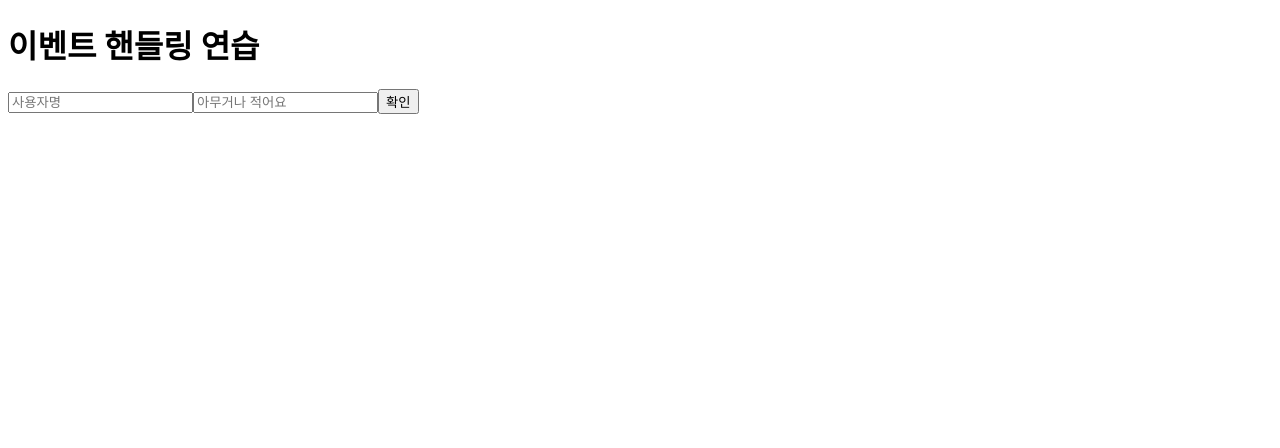
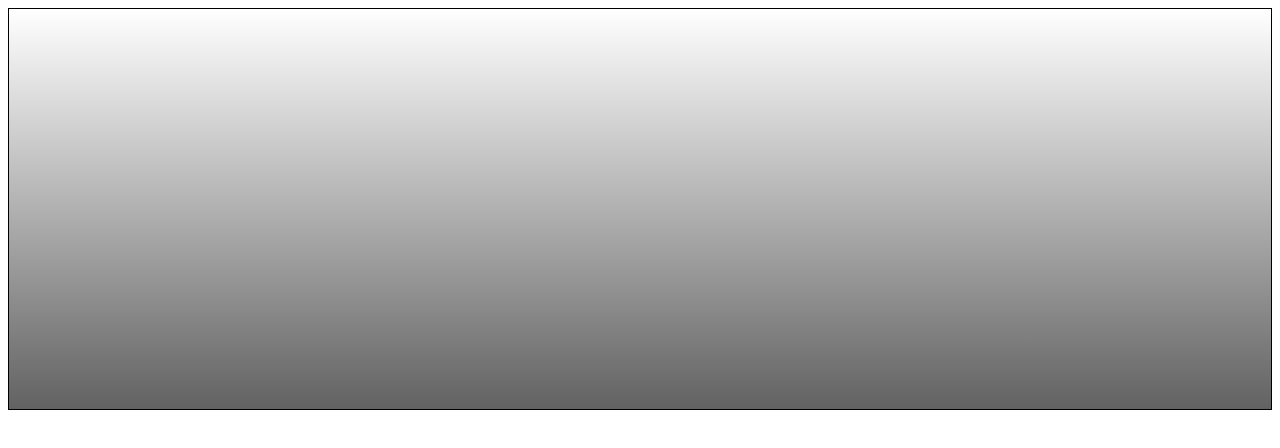
Before and after one commit to kororo11/Technology_React, a React (Create React App) app in the folder 03/hello-react/: page / in a window 1280 px wide. Shown: the top 448 px of the page. Built offline with nearby package versions, Linux system fonts and the light colour scheme.

Commit message:
컴포넌트에 ref 생성

```diff
--- a/03/hello-react/src/App.js
+++ b/03/hello-react/src/App.js
@@ -1,8 +1,10 @@
-import React from 'react';
-import EventPractice from './EventPractice';
+import React, { Component } from 'react';
+import ScrollBox from './ScrollBox';
 
-const App = () => {
-	return <EventPractice />;
-};
+class App extends Component {
+	render() {
+		return <ScrollBox />;
+	}
+}
 
 export default App;
--- /dev/null
+++ b/03/hello-react/src/ScrollBox.js
@@ -0,0 +1,31 @@
+import React, { Component } from 'react';
+
+class ScrollBox extends Component {
+	render() {
+		const style = {
+			border: '1px solid black',
+			height: '400px',
+			with: '300px',
+			overflow: 'auto',
+			position: 'relative',
+		};
+
+		const innerStyle = {
+			width: '100%',
+			height: '650px',
+			background: 'linear-gradient(white, black)',
+		};
+		return (
+			<div
+				style={style}
+				ref={ref => {
+					this.box = ref;
+				}}
+			>
+				<div style={innerStyle}></div>
+			</div>
+		);
+	}
+}
+
+export default ScrollBox;
```
